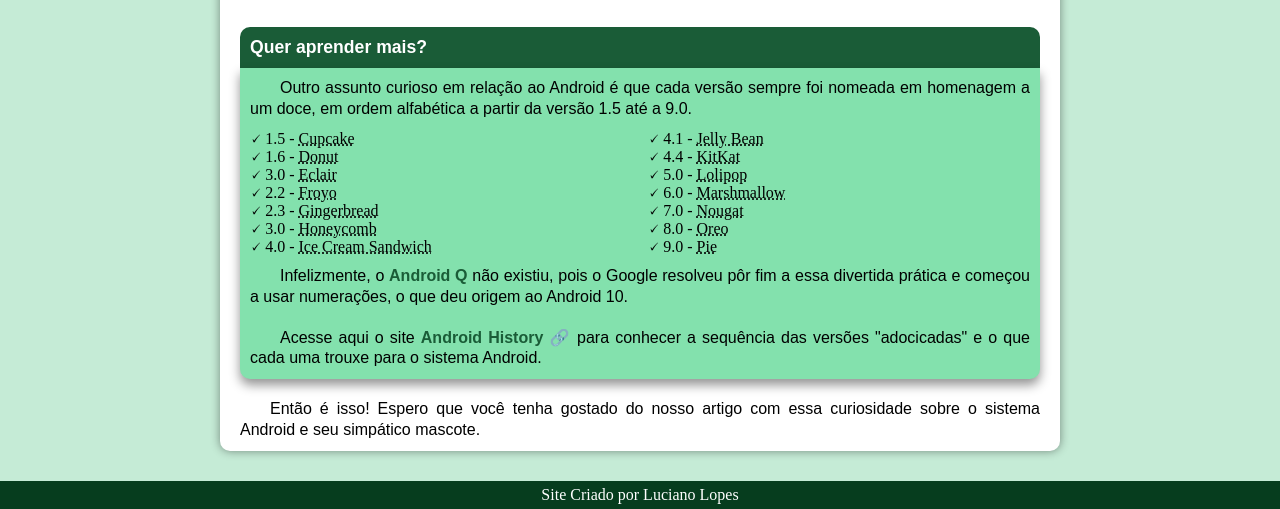
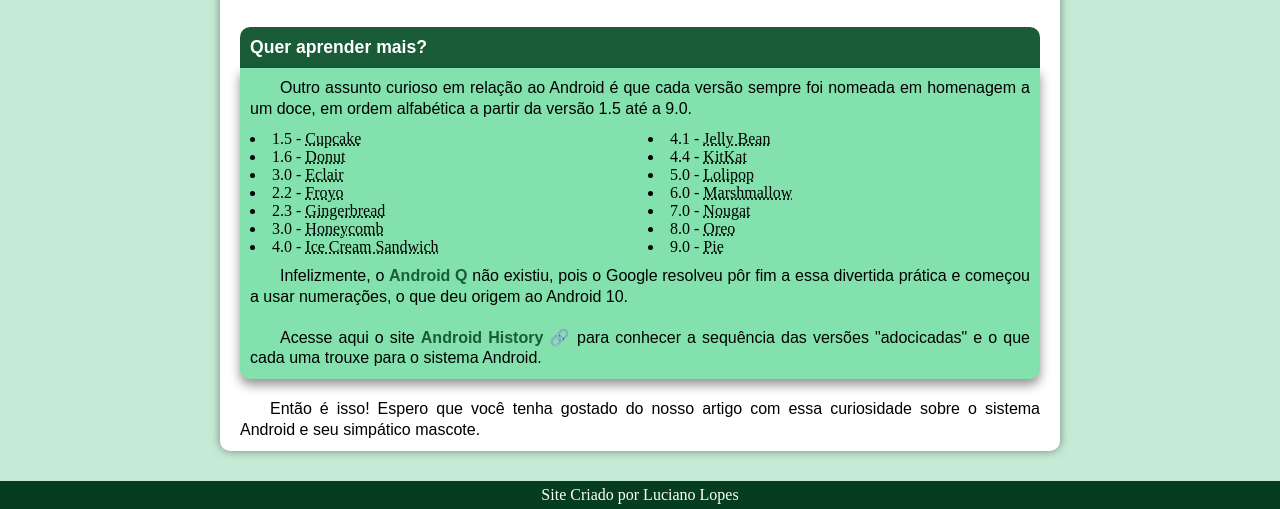
Before and after one commit to Lopeesx/html-css, a plain HTML site: page desafios/desafio010/siteandroid.html in a window 1280 px wide. Shown: the part 2006-2515 px from the top of the page. Drawn offline with Linux system fonts and the light colour scheme.

Commit message:
tirei o list style

```diff
--- a/desafios/desafio010/style.css
+++ b/desafios/desafio010/style.css
@@ -186,7 +186,7 @@ aside{
 ul{
     list-style-position: inside;
     columns: 2;
-    list-style-type: '\1F5F8\00A0';
+
 }
 li{
     text-decoration: none;
```
